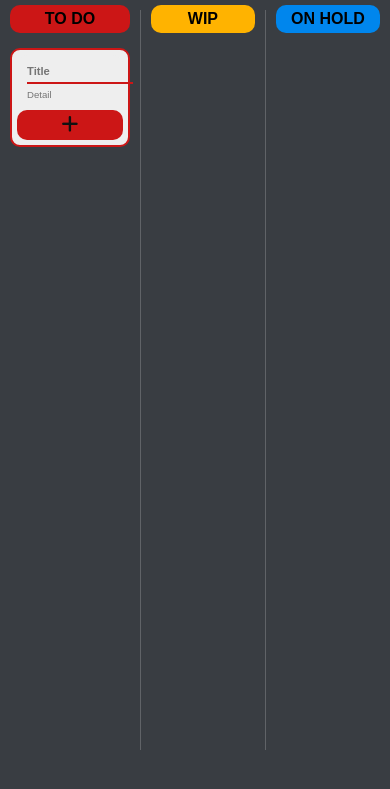
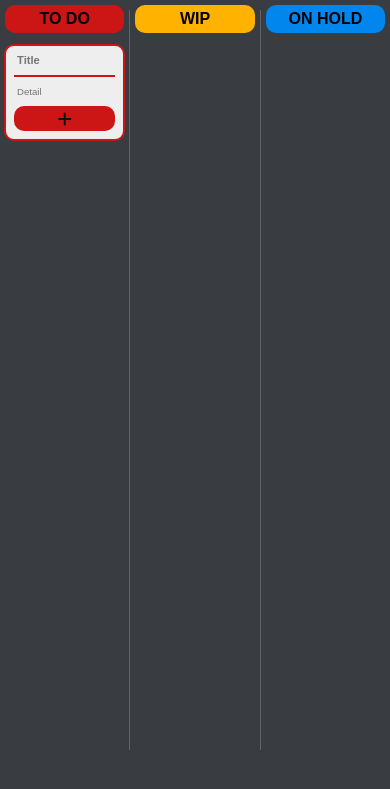
Before and after one commit to lautaroreche/Kanboard-Web-Page, a Django app: page / in a window 390 px wide. Shown: the top 789 px of the page. Run offline with Django 5.2, Linux system fonts and the light colour scheme; the visitor is signed in with stand-in values (Sample User, id 1); data that the repository does not hold is empty.

Commit message:
Improve layout responsive

```diff
--- a/kanban_app/static/styles/style.css
+++ b/kanban_app/static/styles/style.css
@@ -178,9 +178,17 @@ h2 {
     font-size: 1.1rem;
 }
 
+.add-task-card {
+    display: flex;
+    flex-direction: column;
+    justify-content: center;
+    gap: 9px;
+    padding: 4px;
+}
+
 .add-task-button {
     padding: 5px;
-    height: 30px;
+    height: 25px;
     width: 100%;
     border: none;
     border-radius: 10px;
@@ -194,11 +202,13 @@ h2 {
 }
 
 .fa-plus {
-    font-size: 1.2rem;
+    font-size: 1.1rem;
     color: var(--dark-color);
 }
 
 .new-task-card input {
+    padding-left: 3px;
+    width: 100%;
     border: none;
     background: transparent;
     outline: none;
@@ -251,6 +261,19 @@ h2 {
     .fa-chevron-right, .fa-chevron-left {
         font-size: 0.6rem;
     }
+
+    .column {
+        gap: 2px;
+        margin: 0;
+    }
+
+    .card {
+        margin: 4px;
+    }
+
+    .fa-plus {
+        font-size: 1rem;
+    }
 }
 
 
--- a/kanban_app/templates/create_task.html
+++ b/kanban_app/templates/create_task.html
@@ -3,15 +3,11 @@
 {% if column.status == "to_do" %}
     <form method="POST" action="{% url 'create' %}" class="card new-task-card to_do-card flex-col">
         {% csrf_token %}
-        <div class="card flex-col {{task.status}}-card">
-            <div class="card-content">
-                <div class="superior-card flex-row">
-                    <input type="text" name="title" placeholder="Title" class="title" required>
-                </div>
-                <hr class="to_do-hr">
-                <input type="text" name="detail" placeholder="Detail" class="detail" required>
-            </div>
-            <button type="submit" class="add-task-button">
+        <div class="card add-task-card {{task.status}}-card">
+            <input type="text" name="title" placeholder="Title" class="title" required>
+            <hr class="to_do-hr">
+            <input type="text" name="detail" placeholder="Detail" class="detail" required>
+            <button type="submit" class="add-task-button flex-center">
                 <i class="fa-solid fa-plus"></i>
             </button>
         </div>
```
